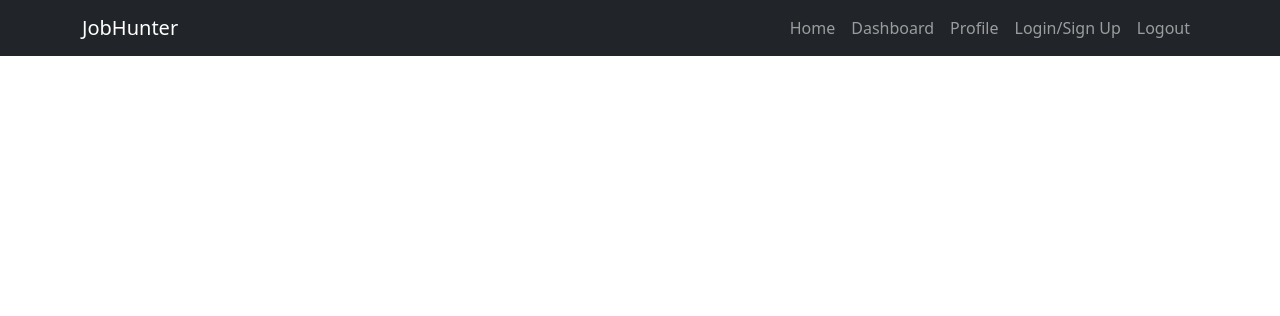
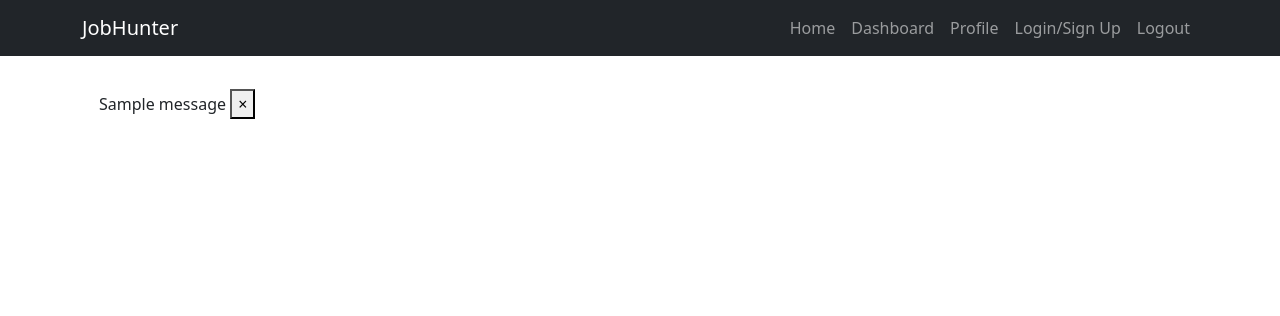
Before and after one commit to aesavas/JobHunter, a Django app: template app/templates/includes/base.html in a window 1280 px wide. Shown: the top 316 px of the page. Run offline with Django 3.2, Linux system fonts and the light colour scheme; the template is opened without the code that fills it, so the values that code supplies are empty; tables that the repository leaves empty hold one stand-in row (values such as "Sample post"); one stand-in notice (Sample message) is shown; some libraries are stand-ins or nearby versions.

Commit message:
Added necessary parts for Django messages

```diff
--- a/app/templates/includes/base.html
+++ b/app/templates/includes/base.html
@@ -24,7 +24,18 @@
     <!-- Navbar -->
     {% include 'includes/navbar.html' %}
 
-    <!-- TODO : Messages part will add -->
+    {% if messages %}
+    <div class="container mt-3">
+        {% for message in messages %}
+        <div class="alert alert-dismissible fade show" role="alert">
+            {{message}}
+            <button type="button" class="close" data-dismiss="alert" aria-label="Close">
+                <span aria-hidden="true">&times;</span>
+            </button>
+        </div>
+        {% endfor %}
+    </div>
+    {% endif %}
 
     <!-- Main Content -->
     {% block content %}
```
Also changed, not shown: app/jobhunter/settings.py (+10 -0 lines).
